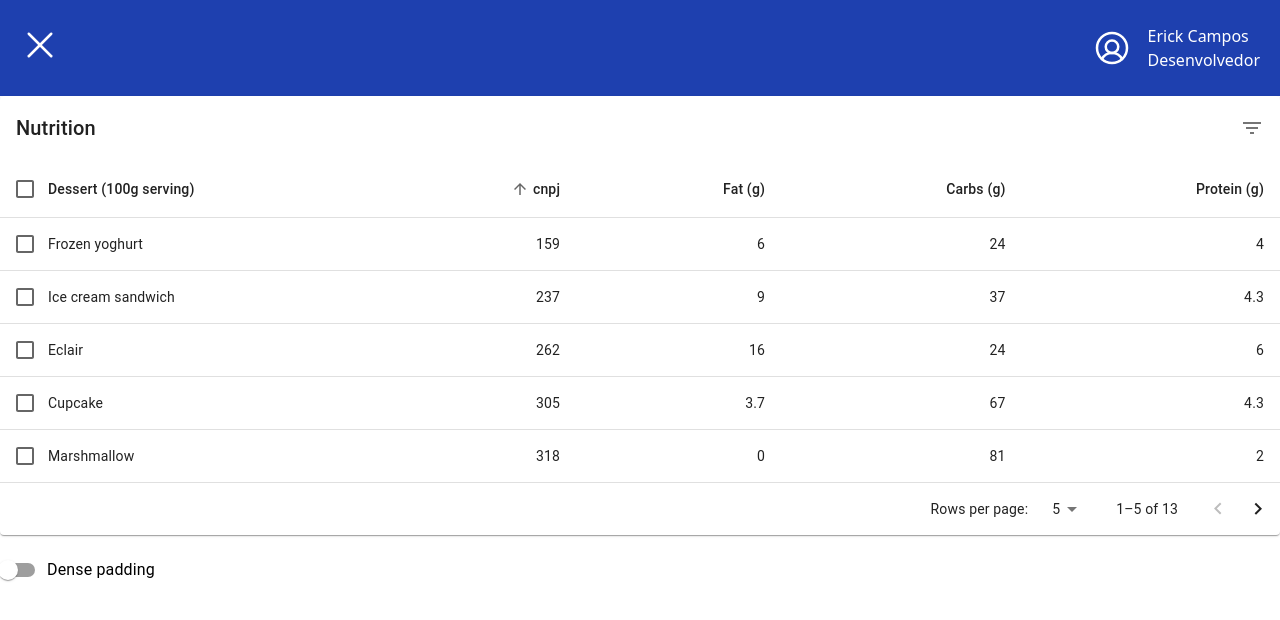
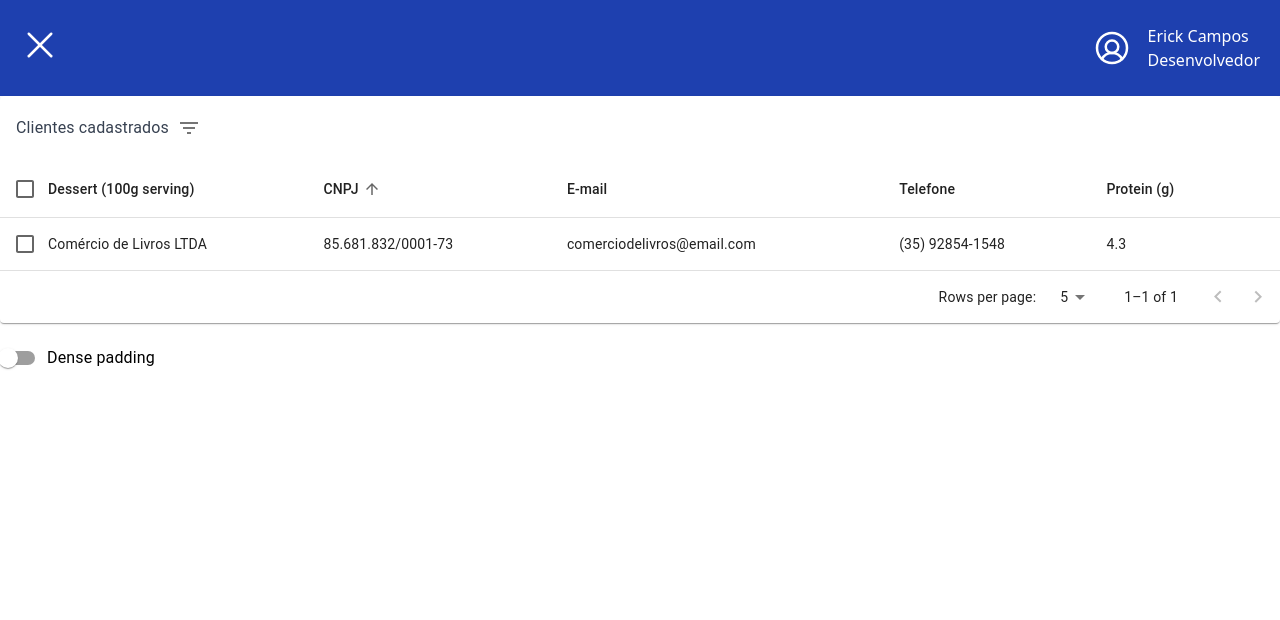
Before and after one commit to Erick10Kito/d_seletive-imedia_v1, a React (Create React App) app: page /clientes in a window 1280 px wide. Shown: the top 620 px of the page. Built offline with nearby package versions, Linux system fonts and the light colour scheme.

Commit message:
Ajustes dos nomes e tipos da tabela

```diff
--- a/src/ComponentsExtra/MenuNavegation/index.tsx
+++ b/src/ComponentsExtra/MenuNavegation/index.tsx
@@ -3,7 +3,7 @@
 const MenuNavegation = () => {
   return (
 
-   <div className="absolute p-4 m-0 w-[380px] left-0 bg-blue-800">
+   <div className="absolute p-4 m-0 w-[380px] left-0 bg-blue-800 z-10">
    <div>
      <h1 className="text-white text-2xl leading-7">GESTÃO DE CLIENTES</h1>
       <ul className="pt-4 pb-12">
--- a/src/pages/Clients/index.tsx
+++ b/src/pages/Clients/index.tsx
@@ -25,43 +25,33 @@
 
 
 interface Data {
-  cnpj: number;
-  carbs: number;
-  fat: number;
+  cnpj: string;
+  tel: string;
+  mail: string;
   name: string;
   protein: number;
 }
 
 function createData(
   name: string,
-  cnpj: number,
-  fat: number,
-  carbs: number,
+  cnpj: string,
+  mail: string,
+  tel: string,
   protein: number,
 ): Data {
   return {
     name,
     cnpj,
-    fat,
-    carbs,
+    mail,
+    tel,
     protein,
   };
 }
 
 const rows = [
-  createData('Cupcake', 305, 3.7, 67, 4.3),
-  createData('Donut', 452, 25.0, 51, 4.9),
-  createData('Eclair', 262, 16.0, 24, 6.0),
-  createData('Frozen yoghurt', 159, 6.0, 24, 4.0),
-  createData('Gingerbread', 356, 16.0, 49, 3.9),
-  createData('Honeycomb', 408, 3.2, 87, 6.5),
-  createData('Ice cream sandwich', 237, 9.0, 37, 4.3),
-  createData('Jelly Bean', 375, 0.0, 94, 0.0),
-  createData('KitKat', 518, 26.0, 65, 7.0),
-  createData('Lollipop', 392, 0.2, 98, 0.0),
-  createData('Marshmallow', 318, 0, 81, 2.0),
-  createData('Nougat', 360, 19.0, 9, 37.0),
-  createData('Oreo', 437, 18.0, 63, 4.0),
+  createData('Comércio de Livros LTDA', "85.681.832/0001-73", "comerciodelivros@email.com", "(35) 92854-1548", 4.3),
+
+
 ];
 
 function descendingComparator<T>(a: T, b: T, orderBy: keyof T) {
@@ -120,19 +110,19 @@
     id: 'cnpj',
     numeric: true,
     disablePadding: false,
-    label: 'cnpj',
+    label: 'CNPJ',
   },
   {
-    id: 'fat',
+    id: 'mail',
     numeric: true,
     disablePadding: false,
-    label: 'Fat (g)',
+    label: 'E-mail',
   },
   {
-    id: 'carbs',
+    id: 'tel',
     numeric: true,
     disablePadding: false,
-    label: 'Carbs (g)',
+    label: 'Telefone',
   },
   {
     id: 'protein',
@@ -176,7 +166,7 @@
         {headCells.map((headCell) => (
           <TableCell
             key={headCell.id}
-            align={headCell.numeric ? 'right' : 'left'}
+
             padding={headCell.disablePadding ? 'none' : 'normal'}
             sortDirection={orderBy === headCell.id ? order : false}
           >
@@ -219,21 +209,20 @@
     >
       {numSelected > 0 ? (
         <Typography
-          sx={{ flex: '1 1 100%' }}
-          color="inherit"
-          variant="subtitle1"
+
+
           component="div"
         >
           {numSelected} selected
         </Typography>
       ) : (
         <Typography
-          sx={{ flex: '1 1 100%' }}
-          variant="h6"
+
           id="tableTitle"
           component="div"
+          className='text-gray-700 text-2xl font-bold'
         >
-          Nutrition
+          Clientes cadastrados
         </Typography>
       )}
       {numSelected > 0 ? (
@@ -355,7 +344,7 @@
                       key={row.name}
                       selected={isItemSelected}
                     >
-                      <TableCell padding="checkbox">
+                      <TableCell  padding="checkbox">
                         <Checkbox
                           color="primary"
                           checked={isItemSelected}
@@ -365,6 +354,7 @@
                         />
                       </TableCell>
                       <TableCell
+
                         component="th"
                         id={labelId}
                         scope="row"
@@ -372,10 +362,10 @@
                       >
                         {row.name}
                       </TableCell>
-                      <TableCell align="right">{row.cnpj}</TableCell>
-                      <TableCell align="right">{row.fat}</TableCell>
-                      <TableCell align="right">{row.carbs}</TableCell>
-                      <TableCell align="right">{row.protein}</TableCell>
+                      <TableCell className='flex justify-center' >{row.cnpj}</TableCell>
+                      <TableCell className='flex justify-center' >{row.mail}</TableCell>
+                      <TableCell className='flex justify-center' >{row.tel}</TableCell>
+                      <TableCell className='flex justify-center'>{row.protein}</TableCell>
                     </TableRow>
                   );
                 })}
```
